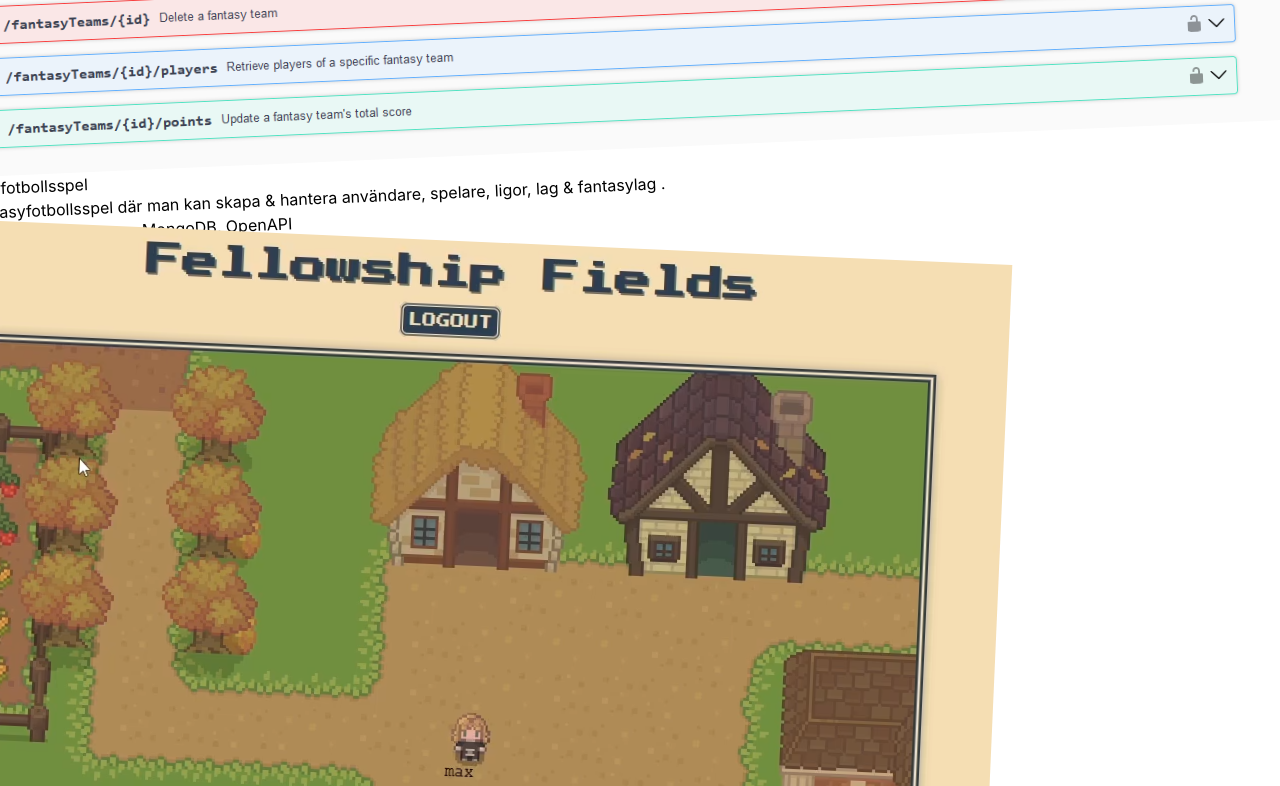
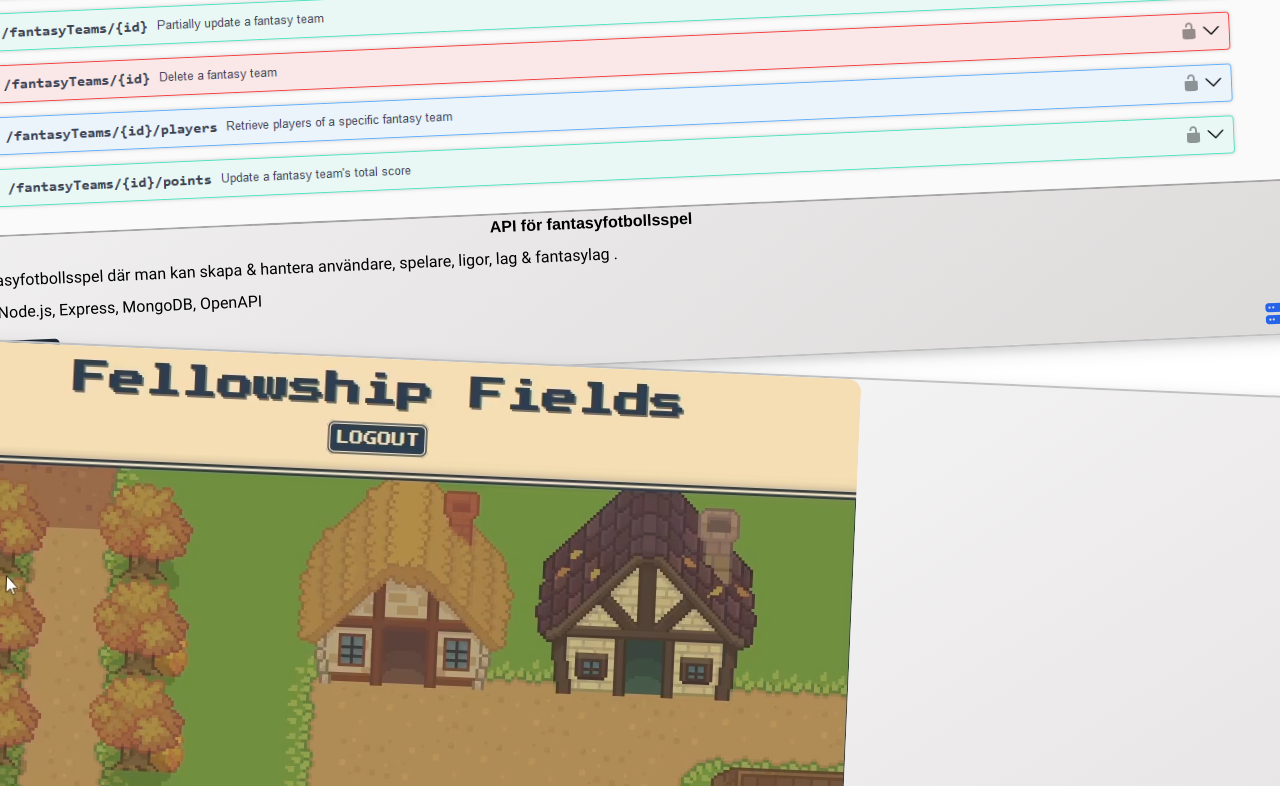
Before and after one commit to MaxGranberg/portfolio, a React (Create React App) app: page /projects in a window 1280 px wide. Shown: the part 1714-2500 px from the top of the page. Built offline with nearby package versions, Linux system fonts and the light colour scheme.

Commit message:
style project cards more

```diff
--- a/package.json
+++ b/package.json
@@ -3,6 +3,10 @@
   "version": "0.1.0",
   "private": true,
   "dependencies": {
+    "@fortawesome/fontawesome-svg-core": "^6.5.2",
+    "@fortawesome/free-brands-svg-icons": "^6.5.2",
+    "@fortawesome/free-solid-svg-icons": "^6.5.2",
+    "@fortawesome/react-fontawesome": "^0.2.2",
     "@testing-library/jest-dom": "^5.17.0",
     "@testing-library/react": "^13.4.0",
     "@testing-library/user-event": "^13.5.0",
--- /dev/null
+++ b/src/components/Projects.css
@@ -0,0 +1,102 @@
+.playing-card {
+  border: 2px solid #c2c1c1;
+  border-radius: 15px;
+  box-shadow: 0 4px 8px rgba(0, 0, 0, 0.1), 0 6px 20px rgba(0, 0, 0, 0.1);
+  transition: transform 0.5s ease, box-shadow 0.5s ease;
+  position: relative;
+  background: linear-gradient(145deg, #ffffff, #dddada);
+  overflow: hidden;
+}
+
+.playing-card:hover {
+  box-shadow: 0 8px 16px rgba(0, 0, 0, 0.2), 0 12px 40px rgba(0, 0, 0, 0.2);
+}
+
+.playing-card img {
+  border-bottom: 2px solid #a5a5a5;
+  border-top-left-radius: 13px;
+  border-top-right-radius: 13px;
+  object-fit: cover;
+}
+
+.playing-card h2 {
+  font-family: 'Poppins', sans-serif;
+  font-weight: 700;
+  text-align: center;
+}
+
+.playing-card p {
+  font-family: 'Roboto', sans-serif;
+  margin: 0.5rem 0;
+}
+
+.playing-card a {
+  font-family: 'Roboto', sans-serif;
+  display: inline-block;
+  margin: 0.5rem;
+  padding: 0.5rem 1rem;
+  border-radius: 5px;
+  text-decoration: none;
+  transition: background 0.3s;
+}
+
+.playing-card a.bg-blue-600 {
+  background-color: #3b82f6;
+}
+
+.playing-card a.bg-blue-600:hover {
+  background-color: #2563eb;
+}
+
+.playing-card a.bg-gray-800 {
+  background-color: #1f2937;
+}
+
+.playing-card a.bg-gray-800:hover {
+  background-color: #111827;
+}
+
+.playing-card .top-left-icon,
+.playing-card .bottom-right-icon {
+  position: absolute;
+  font-size: 1.5rem;
+  color: #2563eb;
+}
+
+.playing-card .top-left-icon {
+  top: 0.5rem;
+  left: 0.5rem;
+}
+
+.playing-card .bottom-right-icon {
+  bottom: 0.5rem;
+  right: 0.5rem;
+  transform: rotate(180deg);
+}
+
+.playing-card::after {
+  content: '';
+  position: absolute;
+  top: 0;
+  left: -100%;
+  width: 200%;
+  height: 100%;
+  background: linear-gradient(90deg, rgba(255, 255, 255, 0) 0%, rgba(255, 255, 255, 0.5) 50%, rgba(255, 255, 255, 0) 100%);
+  transform: skewX(-25deg);
+  opacity: 0;
+  transition: all 0.5s ease;
+}
+
+.playing-card:hover::after {
+  opacity: 1;
+  animation: shine 1s forwards;
+}
+
+@keyframes shine {
+  0% {
+    left: -100%;
+  }
+  100% {
+    left: 100%;
+  }
+}
--- a/src/components/Projects.jsx
+++ b/src/components/Projects.jsx
@@ -1,4 +1,7 @@
 import React, { useState } from 'react';
+import { FontAwesomeIcon } from '@fortawesome/react-fontawesome';
+import { faSoccerBall, faServer, faGamepad, faPalette } from '@fortawesome/free-solid-svg-icons';
+import './Projects.css';
 
 const projects = [
   {
@@ -8,6 +11,7 @@ const projects = [
     image: '/lfl.png',
     liveLink: 'https://grasrotsfantasy-9871479275bf.herokuapp.com/',
     repoLink: 'https://github.com/MaxGranberg/local-fantasy-football',
+    icon: faSoccerBall,
   },
   {
     title: 'API för fantasyfotbollsspel',
@@ -16,14 +20,16 @@ const projects = [
     image: '/api.png',
     liveLink: 'https://fflapi-a68806964222.herokuapp.com/api-docs/',
     repoLink: 'https://github.com/MaxGranberg/Local-Fantasy-Football-API',
+    icon: faServer,
   },
   {
     title: 'Onlinespel med chattfunktion',
     description: 'Onlinespel där jag byggt upp en 2D-värld där användare kan gå runt och chatta med varandra och spela minispel. Skapat under mitt första år av studierna, inte jobbat vidare med det sen dess.',
-    technologies: ['React', 'Phaser 3', 'Tiled', 'Socket.IO', 'Node.js', 'Express', 'MongoDB' ],
+    technologies: ['React', 'Phaser 3', 'Tiled', 'Socket.IO', 'Node.js', 'Express', 'MongoDB'],
     image: '/ff.png',
     liveLink: 'https://fellowshipfields.netlify.app/',
     repoLink: 'https://github.com/MaxGranberg/FellowshipFieldsFrontEnd',
+    icon: faGamepad,
   },
   {
     title: 'The Color Game',
@@ -32,6 +38,7 @@ const projects = [
     image: '/rgb-game.png',
     liveLink: 'https://thergbcolorgame.netlify.app/',
     repoLink: 'https://github.com/MaxGranberg/TheColorGame',
+    icon: faPalette,
   },
 ];
 
@@ -53,14 +60,16 @@ const Projects = () => {
               key={index}
               onMouseEnter={() => setHoveredIndex(index)}
               onMouseLeave={() => setHoveredIndex(null)}
-              className={`bg-white p-6 rounded-lg shadow-lg transform transition-transform duration-500 ${hoveredIndex === index ? 'z-20 scale-110 shadow-2xl' : 'z-10 scale-100'}`}
+              className={`bg-white p-6 rounded-lg shadow-lg transform transition-transform duration-500 ${hoveredIndex === index ? 'z-20 scale-110 shadow-2xl' : 'z-10 scale-100'} playing-card`}
               style={{
                 transform: hoveredIndex === index ? 'rotate(0deg) translateY(0px)' : getTransform(index),
                 zIndex: hoveredIndex === index ? 20 : 10,
                 marginLeft: index !== 0 ? '-10%' : '0',
               }}
             >
-              <img src={project.image} alt={project.title} className="w-full h-48 object-cover rounded-lg mb-4" />
+              <FontAwesomeIcon icon={project.icon} className="top-left-icon" />
+              <FontAwesomeIcon icon={project.icon} className="bottom-right-icon" />
+              <img src={project.image} alt={project.title} className="w-full h-48 object-cover rounded-t-lg mb-4" />
               <h2 className="text-2xl font-bold mb-2 text-gray-900">{project.title}</h2>
               <p className="text-gray-700 mb-4">{project.description}</p>
               <p className="text-gray-600 mb-4">
```
Also changed, not shown: public/ff.png, 1 other file (tests, documents, lock files or other folders).
